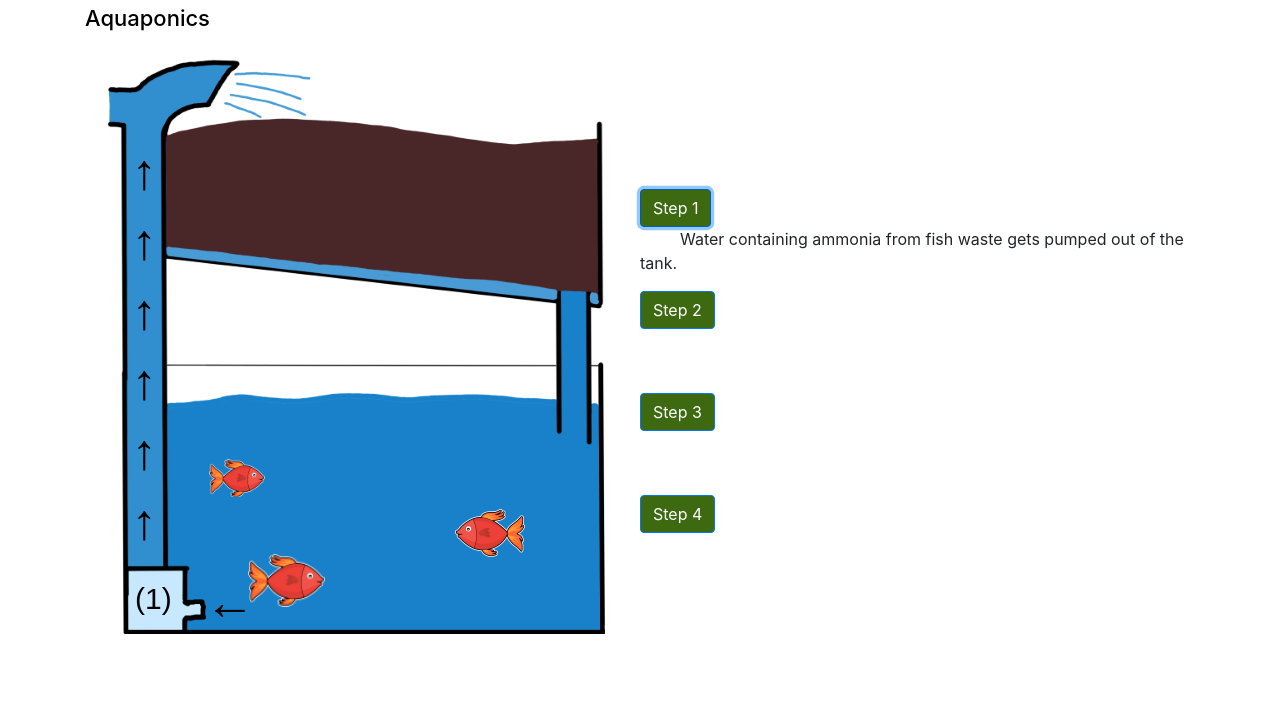
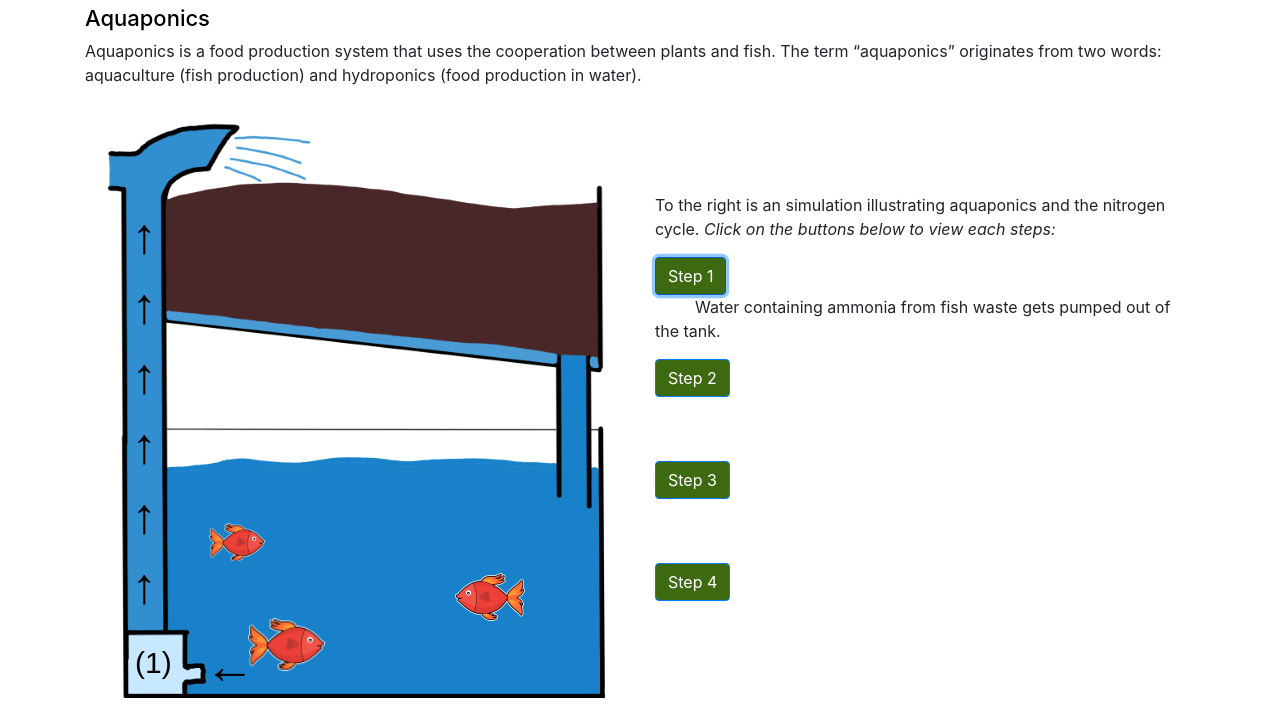
Before and after one commit to GitHubYanis/SustainabilityHub, a plain HTML site: page ForAgriculture.html in a window 1280 px wide. Both pictures are taken after a click on the button "Step 1". Shown: the part 149-867 px from the top of the page. Before the commit the page ends 803 px from the top, so only its background shows below. Drawn offline with nearby package versions, Linux system fonts and the light colour scheme.

Commit message:
few edits

```diff
--- a/ForAgriculture.html
+++ b/ForAgriculture.html
@@ -46,12 +46,14 @@
   <h1>Solutions for a More Sustainable Agro-industry</h1>
 
   <h2>Aquaponics</h2>
+  <p class="tab">Aquaponics is a food production system that uses the cooperation between plants and fish. The term “aquaponics” originates from two words: aquaculture (fish production) and hydroponics (food production in water).</p>
   <div class="row">
     <div class="col">
-      <canvas id="myCanvas" width="500px" height="575px" style="float: left; margin: 20px;">
-      </canvas>
+      <canvas id="myCanvas" width="500px" height="575px" style="float: left; margin: 20px;"></canvas>
     </div>
-    <div class="col" style="margin-top: 150px">
+    <div class="col" style="margin-top: 90px">
+      <p>To the right is an simulation illustrating aquaponics and the nitrogen cycle. <em>Click on the buttons below to view each steps:</em></p>
+      <div class="col" style="margin-bottom;: 40px">
       <div class="row">
         <button type="button" class="btn btn-primary" data-toggle="button" id="btn1">Step 1</button>
         <p class="step-description"> Water containing ammonia from fish waste gets pumped out of the tank.</p>
--- a/aquaponics.js
+++ b/aquaponics.js
@@ -26,22 +26,26 @@ function step1() {
 
     //Arrows
     ctx.font = "50px Arial";
+    ctx.fillStyle = "black";
     ctx.fillText("←", 100, 560);
 
     for (let i = 0; i < 6; i++) {
         setTimeout(function() {
                 ctx.font = "50px Arial";
+                ctx.fillStyle = "black";
                 ctx.fillText("↑", 27, 480 - i*70);
             }, TIMEOUT*i);
     }
 
     setTimeout(function() {
         ctx.font = "50px Arial";
+        ctx.fillStyle = "black";
         ctx.fillText("↗", 35, 60);
     }, TIMEOUT*6);
 
     setTimeout(function() {
         ctx.font = "50px Arial";
+        ctx.fillStyle = "black";
         ctx.fillText("→", 82, 39);
     }, TIMEOUT*7);
 
@@ -134,6 +138,7 @@ function step4() {
 
     //Arrows
     ctx.font = "50px Arial";
+    ctx.fillStyle = "black";
     ctx.fillText("↓", 456, 279);
     ctx.fillText("↓", 456, 340);
 }
@@ -158,8 +163,5 @@ function buttonClick() {
                 step4();
                 break;
         }
-
-
-
     }
 }
```
